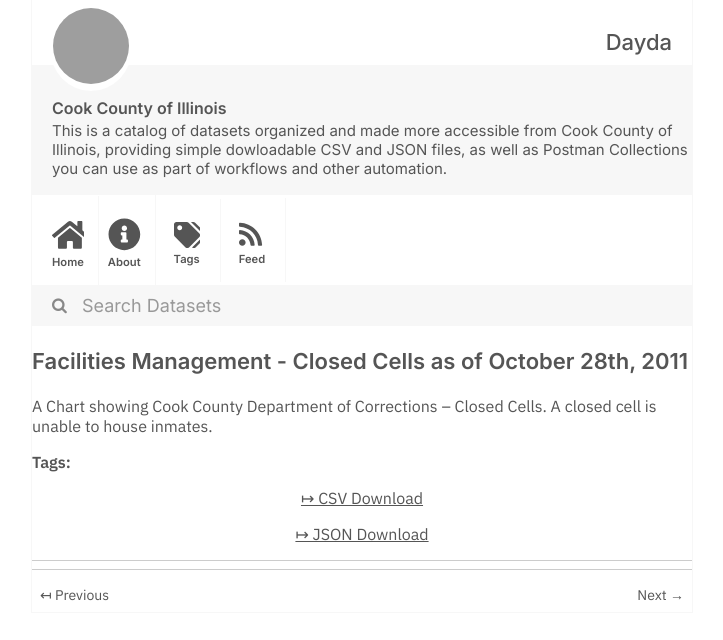
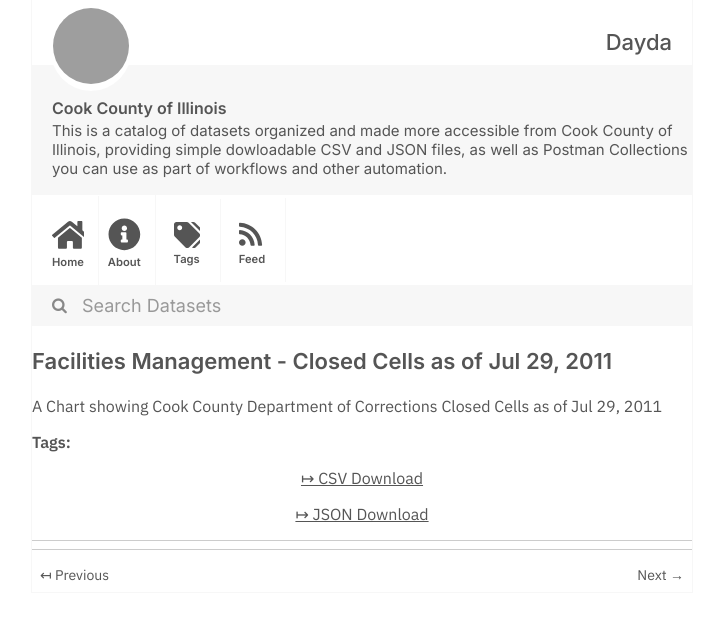
Before and after one commit to dayda-entities/cook-county-of-illinois, a Jekyll site: the page built from _posts/2020-11-10-facilities-management-closed-c.md, in a window 1280 px wide, cut to the strip 0-640 px from the top of the page. Shown: the whole strip, without its empty margins (278-1001 px from the left). Built offline with Jekyll 4.4.1, drawn with Linux system fonts in a browser that asks for light colours; grey boxes are pictures that could not be loaded.

Commit message:
Publish Data

```diff
--- a/_posts/2020-11-10-facilities-management-closed-c.md
+++ b/_posts/2020-11-10-facilities-management-closed-c.md
@@ -1,17 +1,17 @@
 ---
-title: 'Facilities Management - Closed Cells as of October 28th, 2011'
-created: '2020-11-10T16:57:43.367347'
-modified: '2020-11-10T16:57:43.367358'
+title: 'Facilities Management - Closed Cells as of Jul 29, 2011'
+created: '2020-11-10T16:57:50.280640'
+modified: '2020-11-10T16:57:50.280650'
 state: active
 type: dataset
 tags: []
 groups:
   - Local Government
 csv_url: >-
-  https://datacatalog.cookcountyil.gov/api/views/pccm-mx88/rows.csv?accessType=DOWNLOAD
+  https://datacatalog.cookcountyil.gov/api/views/ufgv-zh73/rows.csv?accessType=DOWNLOAD
 json_url: >-
-  https://datacatalog.cookcountyil.gov/api/views/pccm-mx88/rows.json?accessType=DOWNLOAD
+  https://datacatalog.cookcountyil.gov/api/views/ufgv-zh73/rows.json?accessType=DOWNLOAD
 layout: post
 
 ---
-A Chart showing Cook County Department of Corrections -- Closed Cells. A closed cell is unable to house inmates.
+A Chart showing Cook County Department of Corrections Closed Cells as of  Jul 29, 2011
```
